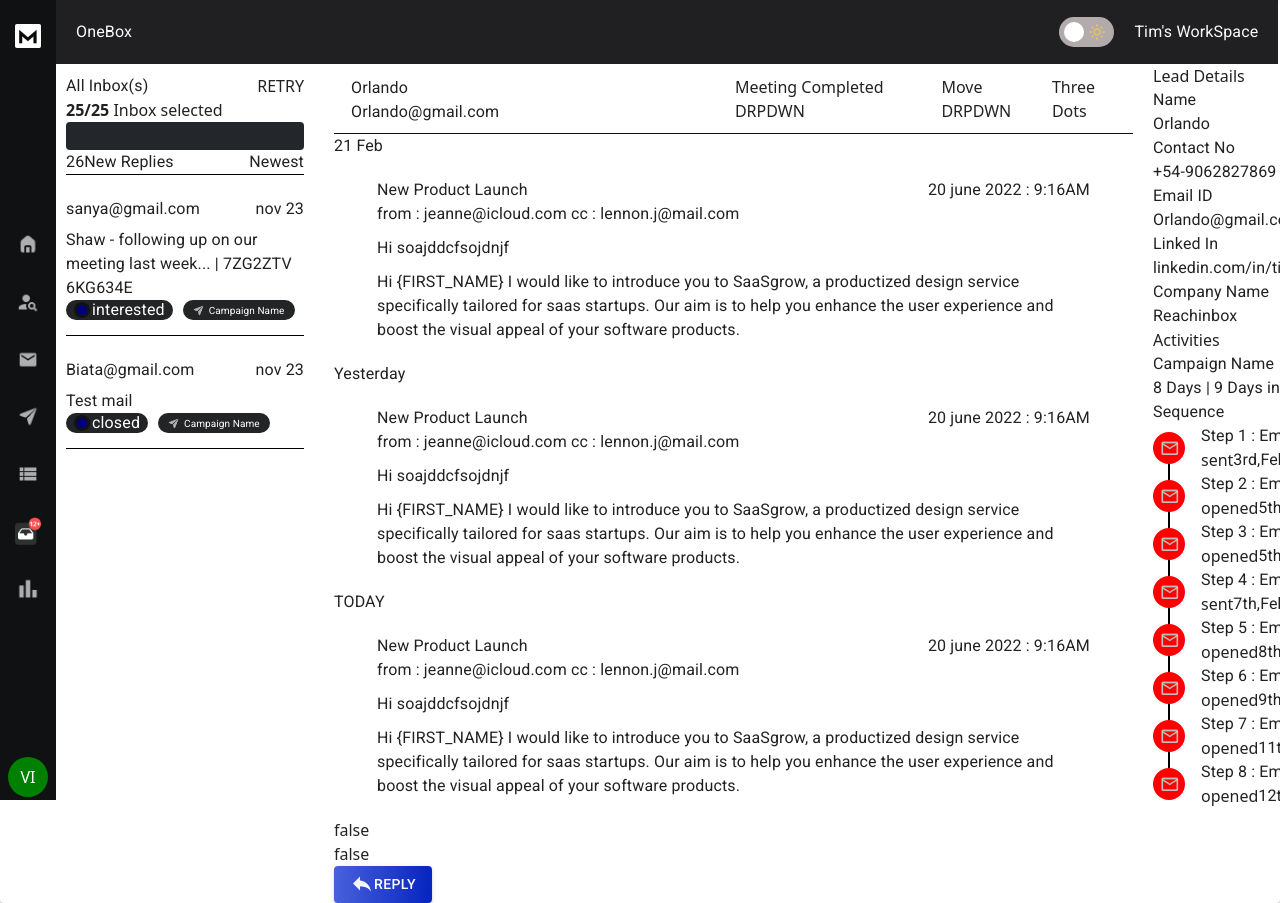
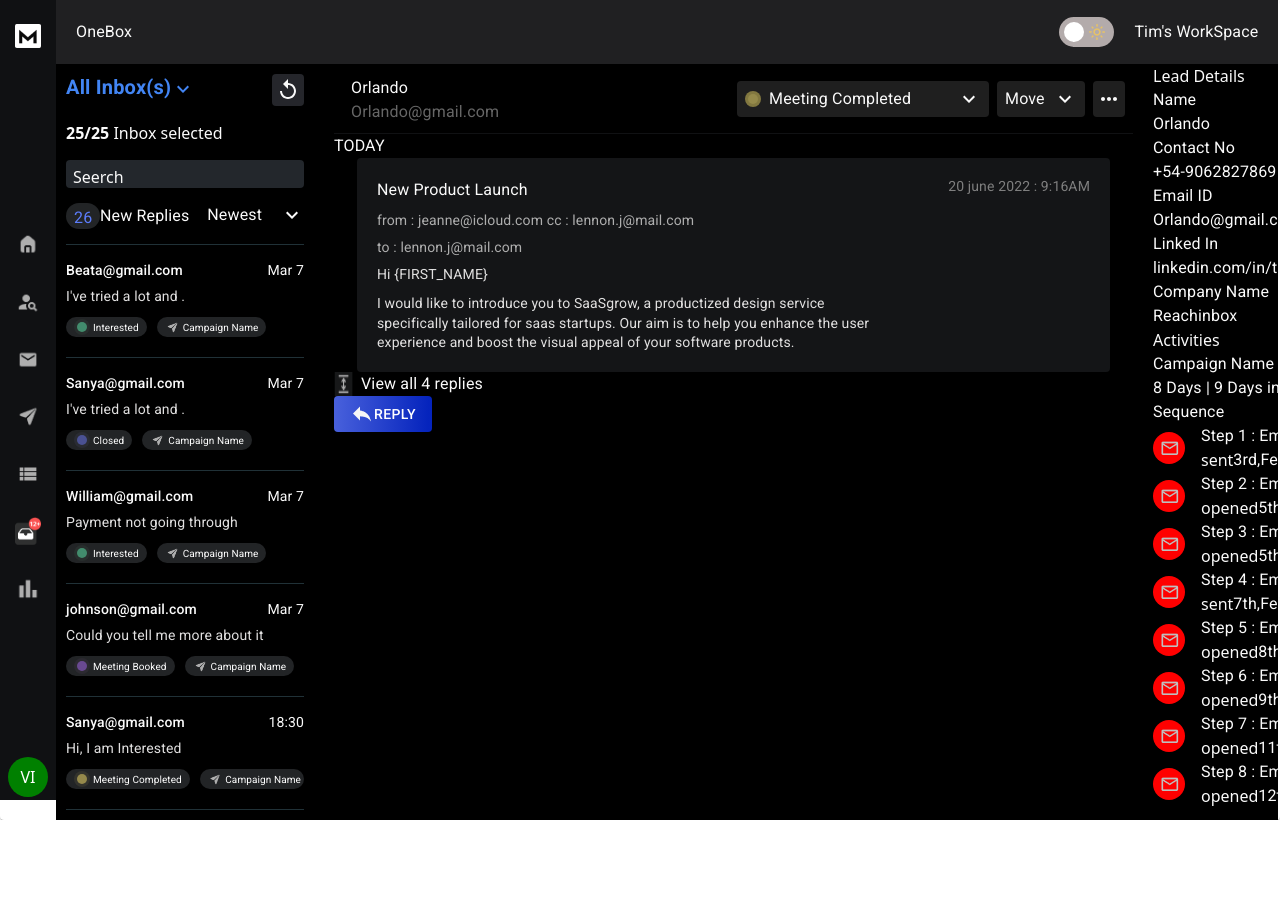
Before and after one commit to Vinay-the-dev-bot/ReachInbox, a React (Vite) app: page / in a window 1280 px wide. Shown: the top 903 px of the page. After the commit the page ends 820 px from the top, so only its background shows below. Built offline with nearby package versions, Linux system fonts and the light colour scheme.

Commit message:
mail card styling

```diff
--- a/src/Components/InboxMenu.jsx
+++ b/src/Components/InboxMenu.jsx
@@ -1,55 +1,50 @@
 import { Box, Input, Typography, Button } from "@mui/material";
 import MailInboxCard from "./MailInboxCard";
+import ReplayIcon from "@mui/icons-material/Replay";
+import KeyboardArrowDownIcon from "@mui/icons-material/KeyboardArrowDown";
+import { useSelector } from "react-redux";
 function InboxMenu() {
+  const theme = useSelector((state) => state.darkMode);
   var mails = [
     {
-      id: 3,
-      fromName: "Shaw Adley",
-      fromEmail: "sanya@gmail.com",
-      toName: "",
-      toEmail: "mitrajit2022@gmail.com",
-      cc: null,
-      status: "interested",
-      bcc: null,
-      threadId: 1,
-      messageId: "<a5dcWbm1ac5e46d38746648c3e2f6d2c@getmemeetings.com>",
-      inReplyTo: "<4a5cWemdbfda475fabaf856ef5e806a7@gmail.com>",
-      references: "<4a5cWemdbfda475fabaf856ef5e806a7@gmail.com>",
-      subject:
-        "Shaw - following up on our meeting last week... | 7ZG2ZTV 6KG634E",
-      body: "<p>Hi Mitrajit,</p><p>Just wondering if you&rsquo;re still interested.</p><p>Regards,<br/>Shaw Adley</p><p>6KG634E practicecowboy</p>",
-      isRead: true,
-      folder: "INBOX",
-      uid: 594,
-      sentAt: "2023-11-23T04:08:45.000Z",
-      archivedAt: null,
-      createdAt: "2023-11-23T07:38:46.000Z",
-      updatedAt: "2023-11-23T07:38:46.000Z",
-      deletedAt: null,
+      fromEmail: "Beata@gmail.com",
+      status: "Interested",
+      subject: "I've tried a lot and .",
+      sentAt: "Mar 7",
+      col: "#57E0A6",
+      secCol: "#2D3833",
     },
     {
-      id: 4,
-      status: "closed",
-      fromName: "Shaw Adley",
-      fromEmail: "Biata@gmail.com",
-      toName: "",
-      toEmail: "mitrajit2022@gmail.com",
-      cc: null,
-      bcc: null,
-      threadId: 2,
-      messageId: "<a5dcWbm1ac5e46d38746648c3e2f6d2c@getmemeetings.com>",
-      inReplyTo: "<4a5cWemdbfda475fabaf856ef5e806a7@gmail.com>",
-      references: "<4a5cWemdbfda475fabaf856ef5e806a7@gmail.com>",
-      subject: "Test mail",
-      body: "<p>Test mail</p>",
-      isRead: true,
-      folder: "INBOX",
-      uid: 594,
-      sentAt: "2023-11-23T04:08:45.000Z",
-      archivedAt: null,
-      createdAt: "2023-11-23T07:38:46.000Z",
-      updatedAt: "2023-11-23T07:38:46.000Z",
-      deletedAt: null,
+      fromEmail: "Sanya@gmail.com",
+      status: "Closed",
+      subject: "I've tried a lot and .",
+      sentAt: "Mar 7",
+      col: "#626fe6",
+      secCol: "#323440",
+    },
+    {
+      fromEmail: "William@gmail.com",
+      subject: "Payment not going through",
+      status: "Interested",
+      sentAt: "Mar 7",
+      col: "#57E0A6",
+      secCol: "#2D3833",
+    },
+    {
+      fromEmail: "johnson@gmail.com",
+      status: "Meeting Booked",
+      subject: "Could you tell me more about it",
+      sentAt: "Mar 7",
+      col: "#9c62e6",
+      secCol: "#352f3c",
+    },
+    {
+      fromEmail: "Sanya@gmail.com",
+      status: "Meeting Completed",
+      subject: "Hi, I am Interested",
+      sentAt: "18:30",
+      col: "#E6D162",
+      secCol: "#444234",
     },
   ];
   return (
@@ -57,6 +52,8 @@ function InboxMenu() {
       sx={{
         width: "258px",
         padding: "10px",
+        bgcolor: theme ? "#000000" : "#FAFAFA",
+        color: theme ? "#FAFAFA" : "#000000",
       }}
     >
       <Box
@@ -65,10 +62,31 @@ function InboxMenu() {
           justifyContent: "space-between",
         }}
       >
-        <Typography>All Inbox(s)</Typography>
-        <Box>RETRY</Box>
+        <Typography
+          sx={{
+            fontSize: "20px",
+            fontWeight: 700,
+            lineHeight: "27.24px",
+            textAlign: "left",
+            color: "#4285F4",
+          }}
+        >
+          All Inbox(s)
+          <KeyboardArrowDownIcon />
+        </Typography>
+        <Box
+          className="flex justify-center items-center"
+          sx={{
+            width: "32px",
+            height: "32px",
+            borderRadius: "4px",
+            bgcolor: theme ? "#25262B" : "#ffffff",
+          }}
+        >
+          <ReplayIcon />
+        </Box>
       </Box>
-      <Box>
+      <Box sx={{ marginY: "15px" }}>
         <strong>25/25</strong> Inbox selected
       </Box>
       <Box
@@ -82,23 +100,35 @@ function InboxMenu() {
           border: "1px solid transparent",
         }}
       >
-        {/* <Icon>{SearchIcon}akjdnadsd</Icon> */}
-        {/*     <Button variant="contained" color="primary" startIcon={<SearchIcon />}>
-          Search
-        </Button> */}
+        Seerch
       </Box>
       <Box
         sx={{
+          marginTop: "15px",
           display: "flex",
-          borderBottom: "1px solid black",
+          paddingBottom: "15px",
+          borderBottom: "1px solid #203137",
           justifyContent: "space-between",
         }}
       >
-        <Box sx={{ display: "flex" }}>
-          <Typography>26</Typography>
+        <Box sx={{ display: "flex", alignItems: "center" }}>
+          <Typography
+            sx={{
+              width: "34px",
+              height: "26px",
+              padding: "3px 8px",
+              gap: "8px",
+              color: "#5C7CFA",
+              borderRadius: "17px  ",
+              background: "#222426",
+            }}
+          >
+            26
+          </Typography>
           <Typography>New Replies</Typography>
         </Box>
         <Typography>Newest</Typography>
+        <KeyboardArrowDownIcon />
       </Box>
 
       <Box>
--- a/src/Components/MailInboxCard.jsx
+++ b/src/Components/MailInboxCard.jsx
@@ -1,41 +1,16 @@
 import { Box, Typography } from "@mui/material";
 import menubarsendemail from "../assets/menubarsendemail.png";
+import { useSelector } from "react-redux";
 function MailInboxCard({ mail }) {
-  const mailssss = {
-    id: 3,
-    fromName: "Shaw Adley",
-    fromEmail: "shaw@getmemeetings.com",
-    toName: "",
-    toEmail: "mitrajit2022@gmail.com",
-    cc: null,
-    bcc: null,
-    threadId: 1,
-    messageId: "<a5dcWbm1ac5e46d38746648c3e2f6d2c@getmemeetings.com>",
-    inReplyTo: "<4a5cWemdbfda475fabaf856ef5e806a7@gmail.com>",
-    references: "<4a5cWemdbfda475fabaf856ef5e806a7@gmail.com>",
-    subject:
-      "Shaw - following up on our meeting last week... | 7ZG2ZTV 6KG634E",
-    body: "<p>Hi Mitrajit,</p><p>Just wondering if you&rsquo;re still interested.</p><p>Regards,<br/>Shaw Adley</p><p>6KG634E practicecowboy</p>",
-    isRead: true,
-    folder: "INBOX",
-    uid: 594,
-    sentAt: "2023-11-23T04:08:45.000Z",
-    archivedAt: null,
-    createdAt: "2023-11-23T07:38:46.000Z",
-    updatedAt: "2023-11-23T07:38:46.000Z",
-    deletedAt: null,
-  };
-  const date = new Date(mail.createdAt);
-  const month = date
-    .toLocaleString("default", { month: "long" })
-    .slice(0, 3)
-    .toLowerCase();
-  const day = date.getDate();
+  const theme = useSelector((state) => state.darkMode);
+
+  // bgcolor: theme ? "#202022" : "#FAFAFA",
+  // color: theme ? "#FAFAFA" : "#000000",
   return (
     <>
       <Box
         sx={{
-          borderBottom: "1px solid black",
+          borderBottom: "1px solid #203137",
           paddingY: "15px",
         }}
       >
@@ -43,15 +18,46 @@ function MailInboxCard({ mail }) {
           sx={{
             display: "flex",
             gap: "5px",
-            paddingY: "7px",
             justifyContent: "space-between",
           }}
         >
-          <Typography>{mail.fromEmail}</Typography>
-          <Typography>{`${month} ${day}`}</Typography>
+          <Typography
+            sx={{
+              fontSize: "14px",
+              fontWeight: 500,
+              lineHeight: "20px",
+              textAlign: "left",
+
+              color: theme ? "#FAFAFA" : "#000000",
+            }}
+          >
+            {mail.fromEmail}
+          </Typography>
+
+          <Typography
+            sx={{
+              fontSize: "14px",
+              fontWeight: 400,
+              textAlign: "left",
+              // color: "#585858",
+              color: theme ? "#FAFAFA" : "#000000",
+            }}
+          >
+            {mail.sentAt}
+          </Typography>
         </Box>
-        <Typography sx={{ overflow: "hidden" }}>{mail.subject}</Typography>
-        <Box sx={{ display: "flex", gap: "10px" }}>
+        <Typography
+          sx={{
+            fontSize: "14px",
+            fontWeight: 400,
+            paddingY: "5px",
+            textAlign: "left",
+            color: "#E1E0E0",
+          }}
+        >
+          {mail.subject}
+        </Typography>
+        <Box sx={{ display: "flex", paddingY: "5px", gap: "10px" }}>
           <Box
             sx={{
               display: "flex",
@@ -69,9 +75,9 @@ function MailInboxCard({ mail }) {
               sx={{
                 width: "10px",
                 height: "10px",
-                margin: "2.5px",
+                margin: "3px",
                 borderRadius: "50%",
-                bgcolor: "blue",
+                bgcolor: mail.col,
               }}
             ></Box>
             <Box
@@ -79,19 +85,26 @@ function MailInboxCard({ mail }) {
                 width: "16px",
                 height: "16px",
                 opacity: 0.5,
-
                 position: "absolute",
                 borderRadius: "50%",
-                bgcolor: "black",
+                bgcolor: mail.secCol,
               }}
             ></Box>
-            <Typography>{mail.status}</Typography>
+            <Typography
+              sx={{
+                textWrap: "nowrap",
+                fontSize: "10px",
+                paddingY: "8px",
+                fontWeight: 400,
+              }}
+            >
+              {mail.status}
+            </Typography>
           </Box>
           <Box
             sx={{
               display: "flex",
               alignItems: "center",
-              width: "111.99px",
               height: "20px",
               padding: "3px 8px",
               gap: "3px",
@@ -108,6 +121,7 @@ function MailInboxCard({ mail }) {
             <Typography
               sx={{
                 fontSize: "10px",
+                textWrap: "nowrap",
               }}
             >
               Campaign Name
--- a/src/Components/MailSection.jsx
+++ b/src/Components/MailSection.jsx
@@ -4,14 +4,20 @@ import NoMail from "./NoMail";
 import InboxMenu from "./InboxMenu";
 import MailSummary from "./MailSummary";
 import ReadMail from "./ReadMail";
+import { useState } from "react";
+import { useSelector } from "react-redux";
 function MailSection() {
+  const [mails, setMails] = useState(true);
+  const theme = useSelector((state) => state.darkMode);
   return (
     <>
-      {true ? (
+      {mails ? (
         <Box
           sx={{
             display: "flex",
             gap: "20px",
+            bgcolor: theme ? "#000000" : "#FAFAFA",
+            color: theme ? "#FAFAFA" : "#000000",
           }}
         >
           <InboxMenu />
--- a/src/Components/MessageMail.jsx
+++ b/src/Components/MessageMail.jsx
@@ -6,17 +6,21 @@ function MessageMail({ message }) {
       sx={{
         width: "753px",
         // height: "236px",
+        bgcolor: "#141517",
         padding: "20px",
+        borderRadius: "4px",
         display: "flex",
         flexDirection: "column",
         gap: "10px",
         margin: "auto",
       }}
     >
+      {/* background: #E1E0E0; */}
       {/* <p>{JSON.stringify(message)}</p> */}
       <Box
         sx={{
           display: "flex",
+          gap: "10px",
           flexDirection: "column",
         }}
       >
@@ -26,14 +30,69 @@ function MessageMail({ message }) {
             justifyContent: "space-between",
           }}
         >
+          {/* background: #7F7F7F; */}
           <Typography>{message.subject}</Typography>
-          <Typography>{message.time}</Typography>
+          <Typography
+            sx={{
+              fontSize: "14px",
+              fontWeight: 400,
+              color: "#7F7F7F",
+              lineHeight: "16.71px",
+              textAlign: "left",
+            }}
+          >
+            {message.time}
+          </Typography>
         </Box>
-        <Typography>{message.from}</Typography>
-        <Typography>{message.to}</Typography>
+        <Typography
+          sx={{
+            fontSize: "14px",
+            fontWeight: 400,
+            color: "#AEAEAE",
+            lineHeight: "16.71px",
+            textAlign: "left",
+          }}
+        >
+          {message.from}
+        </Typography>
+
+        <Typography
+          sx={{
+            fontSize: "14px",
+            fontWeight: 400,
+            color: "#AEAEAE",
+            lineHeight: "16.71px",
+            textAlign: "left",
+          }}
+        >
+          {message.to}
+        </Typography>
       </Box>
-      <Typography>{message.intro}</Typography>
-      <Typography>{message.message}</Typography>
+      {/* font-family: Open Sans; font-size: 14px; font-weight: 400; line-height:
+      19.07px; letter-spacing: -0.02em; text-align: left; */}
+      <Typography
+        sx={{
+          fontSize: "14px",
+          fontWeight: 400,
+          color: "#E1E0E0",
+          lineHeight: "19.07px",
+          textAlign: "left",
+        }}
+      >
+        {message.intro}
+      </Typography>
+      <Typography
+        sx={{
+          fontSize: "14px",
+          width: "500px",
+          fontWeight: 400,
+          color: "#E1E0E0",
+          lineHeight: "19.07px",
+          textAlign: "left",
+        }}
+      >
+        {message.message}
+      </Typography>
     </Box>
   );
 }
--- a/src/Components/ReadMail.jsx
+++ b/src/Components/ReadMail.jsx
@@ -1,21 +1,30 @@
 import { Box, Button, Typography } from "@mui/material";
+import KeyboardArrowDownIcon from "@mui/icons-material/KeyboardArrowDown";
+import MoreHorizIcon from "@mui/icons-material/MoreHoriz";
 import MessageMail from "./MessageMail";
 import expand from "../assets/expandButton.png";
 import replyIcon from "../assets/reply.png";
+import arrow_dropDown from "../assets/arrow_dropDown.png";
 import MailEditor from "./MailEditor";
 import { useState } from "react";
+import DeleteMail from "./DeleteMail";
+import { useSelector } from "react-redux";
 function ReadMail() {
   const [reply, setReply] = useState(false);
   const [deletemail, setDeleteMail] = useState(false);
+  const [readAll, setReadAll] = useState(false);
+
+  const theme = useSelector((state) => state.darkMode);
   const message = {
     subject: "New Product Launch",
     time: "20 june 2022 : 9:16AM",
+    to: "to : lennon.j@mail.com",
     // from : jeanne@icloud.com cc : lennon.j@mail.com
     from: "from : jeanne@icloud.com cc : lennon.j@mail.com",
     cc: "to : lennon.j@mail.com",
-    intro: "Hi soajddcfsojdnjf",
+    intro: "Hi {FIRST_NAME} ",
     message:
-      "Hi {FIRST_NAME} I would like to introduce you to SaaSgrow, a productized design service specifically tailored for saas startups. Our aim is to help you enhance the user experience and boost the visual appeal of your software products.",
+      "I would like to introduce you to SaaSgrow, a productized design service specifically tailored for saas startups. Our aim is to help you enhance the user experience and boost the visual appeal of your software products.",
   };
   // function handleKeyDown(event) {
   //   if (event.key === "r") {
@@ -54,6 +63,8 @@ function ReadMail() {
             borderRadius: "7px 7px 0px 0px",
             border: "0px solid transparent",
             borderBottom: "1px solid #101113",
+            bgcolor: theme ? "#000000" : "#FAFAFA",
+            color: theme ? "#FAFAFA" : "#000000",
           }}
         >
           <Box
@@ -63,17 +74,71 @@ function ReadMail() {
             }}
           >
             <Typography>Orlando</Typography>
-            <Typography>Orlando@gmail.com</Typography>
+            <Typography sx={{ color: theme ? "#666666" : "#000000" }}>
+              Orlando@gmail.com
+            </Typography>
           </Box>
-          <Box>Meeting Completed DRPDWN</Box>
-          <Box>Move DRPDWN</Box>
-          <Box>Three Dots</Box>
+
+          <Box
+            className="flex gap-2   items-center"
+            sx={{
+              padding: "6px 8px",
+              borderRadius: "4px",
+              bgcolor: theme ? "#1f1f1f" : "#000000",
+            }}
+          >
+            <Box
+              sx={{
+                width: "10px",
+                height: "10px",
+                margin: "3px",
+                borderRadius: "50%",
+                bgcolor: "#444234 ",
+              }}
+            ></Box>
+            <Box
+              sx={{
+                width: "16px",
+                height: "16px",
+                opacity: 0.5,
+                position: "absolute",
+                borderRadius: "50%",
+                bgcolor: "#e6d162",
+              }}
+            ></Box>
+            <Typography sx={{ width: "180px" }}>Meeting Completed</Typography>
+            <KeyboardArrowDownIcon />
+          </Box>
+          <Box
+            className="flex gap-2   items-center"
+            sx={{
+              padding: "6px 8px",
+              borderRadius: "4px",
+              bgcolor: theme ? "#1f1f1f" : "#000000",
+            }}
+          >
+            <Typography>Move</Typography>
+            <KeyboardArrowDownIcon />
+          </Box>
+          {/* <KeyboardArrowDownIcon /> */}
+          <Box
+            className="flex justify-center items-center"
+            sx={{
+              width: "36px",
+              height: "36px",
+              borderRadius: "4px",
+              bgcolor: theme ? "#1f1f1f" : "#000000",
+            }}
+          >
+            <MoreHorizIcon />
+          </Box>
+          {/* <Box>Three Dots</Box> */}
         </Box>
-        {false ? (
+        {!readAll ? (
           <>
             <Typography>TODAY</Typography>
             <MessageMail message={message} />
-            <Box className="flex gap-2">
+            <Box className="flex gap-2 " onClick={() => setReadAll(true)}>
               <img src={expand} alt="expand" />
               <Typography>View all 4 replies</Typography>
             </Box>
@@ -88,12 +153,6 @@ function ReadMail() {
             <MessageMail message={message} />
           </>
         )}
-        <p>{JSON.stringify(deletemail)}</p>
-        <p>{JSON.stringify(reply)}</p>
-        {/* <Button variant="contained">
-          <img src={reply} alt="reply" />
-          Reply
-        </Button> */}
         <Button
           style={{
             background:
@@ -106,7 +165,10 @@ function ReadMail() {
           <img src={replyIcon} alt="replyIcon" />
           Reply
         </Button>
+        {/* <Button onClick={() => setDeleteMail(true)}>DELETE</Button> */}
+
         {reply && <MailEditor setReply={setReply} />}
+        {deletemail && <DeleteMail setDeleteMail={setDeleteMail} />}
       </Box>
     </>
   );
```
